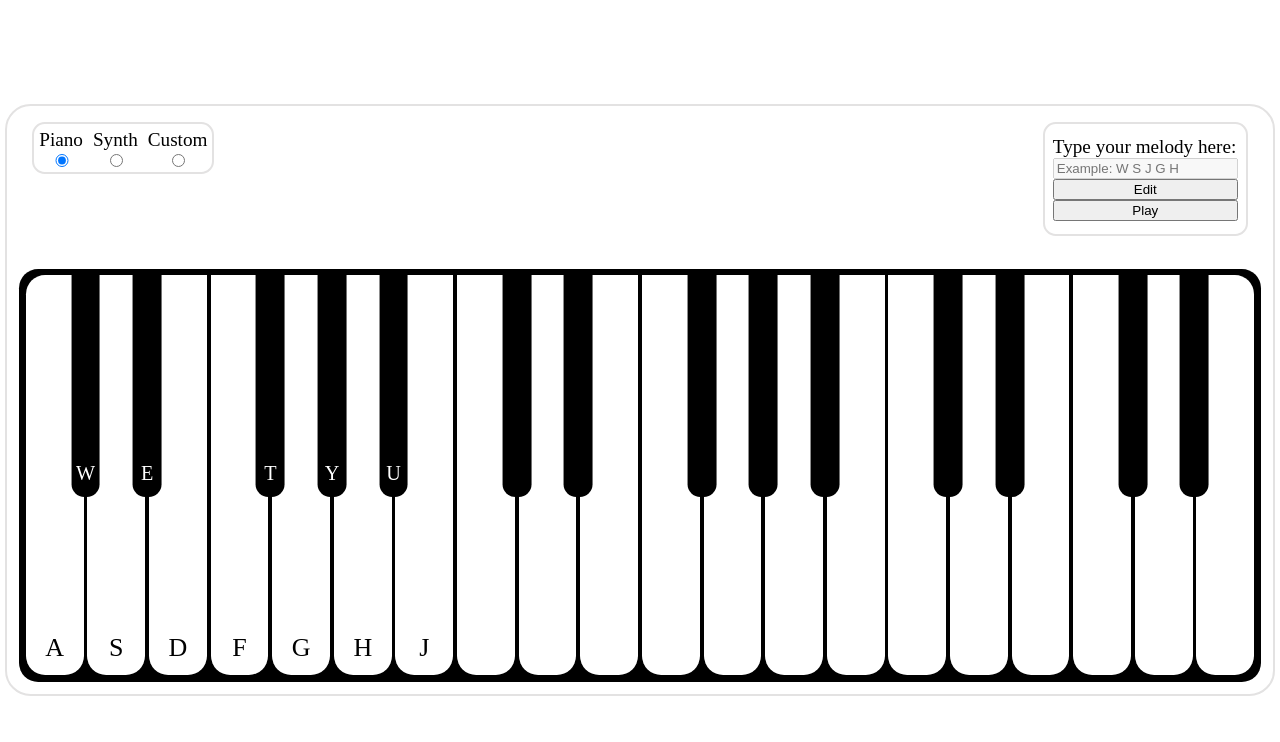
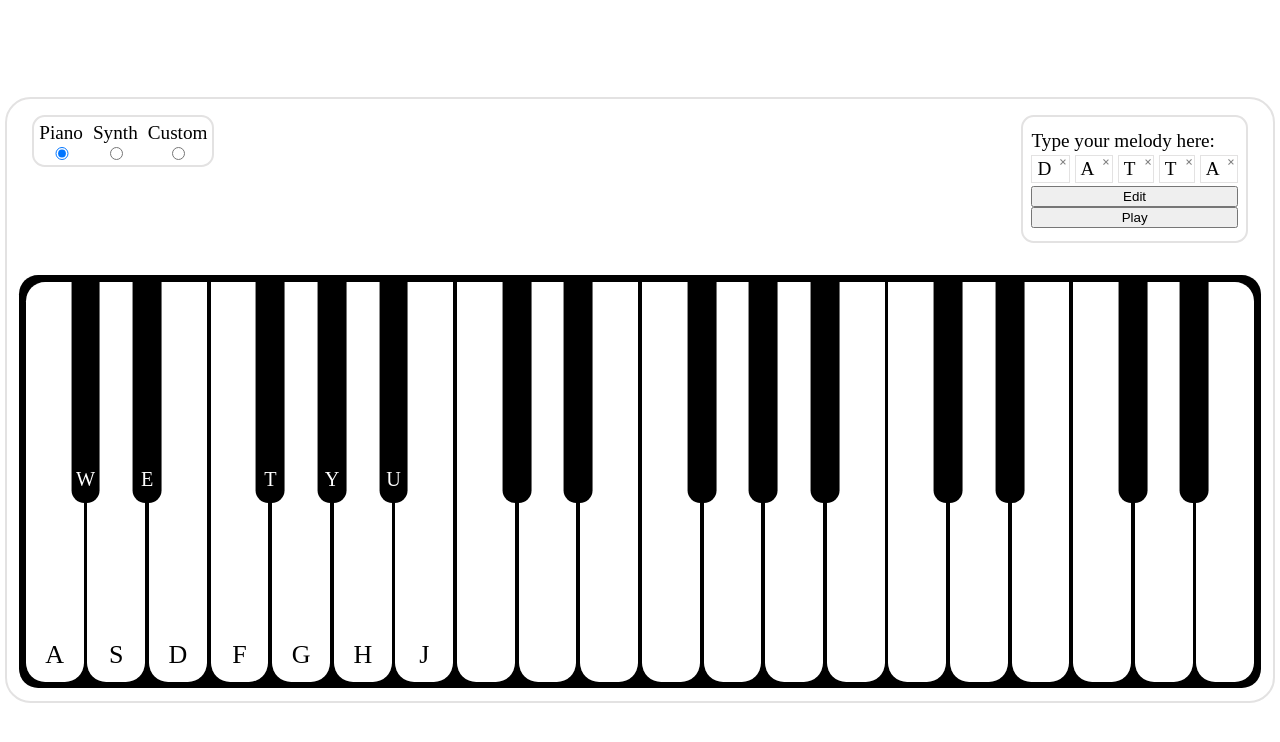
Before and after one commit to andrewfroze/virtual-music-kit, a website built with Vite: page index.html in a window 1280 px wide. Built offline with nearby package versions, Linux system fonts and the light colour scheme.

Commit message:
feat: add melody notes chips

```diff
--- a/src/scripts/keyboard/keyboard.js
+++ b/src/scripts/keyboard/keyboard.js
@@ -41,7 +41,7 @@ class Keyboard {
   }
 
   getAssignedSoundKeys() {
-    return [...this.assignedLightKeys, ...this.assignedDarkKeys].map((key) => key.getKeyLabel());
+    return [...this.assignedLightKeys, ...this.assignedDarkKeys];
   }
 }
 
--- a/src/scripts/main.js
+++ b/src/scripts/main.js
@@ -3,6 +3,7 @@ import { Instrument } from './sound/instrument';
 import { PianoMod } from './piano-mod';
 import { keyboard } from './keyboard/keyboard';
 import { getRandomValueFromArray } from './random';
+import { Melody } from './sound/melody';
 
 const exampleNotesCount = 5;
 const lightKeysCount = 20;
@@ -12,6 +13,15 @@ const pianoMods = [
   new PianoMod('Custom', 'custom'),
 ];
 const instrument = new Instrument();
+const melody = new Melody();
+setMelodyExample();
+
+function setMelodyExample() {
+  const availableNotes = keyboard.getAssignedSoundKeys();
+  for (let i = 0; i < exampleNotesCount; i += 1) {
+    melody.push(getRandomValueFromArray(availableNotes));
+  }
+}
 
 const piano = document.createElement('div');
 piano.className = 'piano';
@@ -59,11 +69,29 @@ pianoMelodyLabel.textContent = "Type your melody here:";
 pianoMelodyLabel.className = 'piano__control-panel__mode-panel-holder__melody-container__piano-melody-label';
 pianoMelodyContainer.append(pianoMelodyLabel);
 
-const pianoMelodyInput = document.createElement('input');
-pianoMelodyInput.placeholder = `Example: ${getMelodyExample()}`;
-pianoMelodyInput.className = 'piano__control-panel__mode-panel-holder__melody-container__piano-melody-input';
-pianoMelodyInput.disabled = true;
+const pianoMelodyInput = document.createElement('div');
+pianoMelodyInput.className = 'piano__control-panel__mode-panel-holder__melody-container__piano-melody-editor';
 pianoMelodyContainer.append(pianoMelodyInput);
+
+
+function generateNotesElement(note) {
+  const noteElement = document.createElement('div');
+  noteElement.className = 'piano__control-panel__mode-panel-holder__melody-container__piano-melody-editor__note';
+
+  const noteLabel = document.createElement('label');
+  noteLabel.textContent = note.getKeyLabel();
+  noteLabel.className = 'piano__control-panel__mode-panel-holder__melody-container__piano-melody-editor__note__label';
+  noteElement.append(noteLabel);
+
+  const crossIconContainer = document.createElement('div');
+  crossIconContainer.className = 'piano__control-panel__mode-panel-holder__melody-container__piano-melody-editor__note__cross-icon';
+  noteElement.append(crossIconContainer);
+  return noteElement;
+}
+
+melody.notes.forEach((melodyNote) => {
+  pianoMelodyInput.append(generateNotesElement(melodyNote));
+});
 
 const pianoMelodyEditButton = document.createElement('button');
 pianoMelodyEditButton.textContent = 'Edit';
@@ -87,14 +115,6 @@ pianoMelodyPlayButton.addEventListener('click', () => {
   // todo play melody
 });
 
-function getMelodyExample() {
-  const exampleNotes = [];
-  const availableNotes = keyboard.getAssignedSoundKeys();
-  for (let i = 0; i < exampleNotesCount; i += 1) {
-    exampleNotes.push(getRandomValueFromArray(availableNotes));
-  }
-  return exampleNotes.join(' ');
-}
 // Piano Keys
 
 const pianoKeysHolder = document.createElement('div');
--- /dev/null
+++ b/src/scripts/sound/melody.js
@@ -0,0 +1,12 @@
+class Melody {
+
+    constructor() {
+        this.notes = [];
+    }
+
+    push(note) {
+        this.notes.push(note);
+    }
+}
+
+export { Melody }
--- a/src/styles/main.scss
+++ b/src/styles/main.scss
@@ -76,8 +76,70 @@ body {
 
 }
 
-.piano__control-panel__mode-panel-holder__melody-container__piano-melody-input {
+.piano__control-panel__mode-panel-holder__melody-container__piano-melody-editor {
+  display: flex;
+  gap: 5px;
+  flex-direction: row;
+  flex-wrap: wrap;
+  padding: 3px 0;
+  height: fit-content;
+}
 
+.piano__control-panel__mode-panel-holder__melody-container__piano-melody-editor {
+  display: flex;
+  gap: 5px;
+  flex-direction: row;
+  flex-wrap: wrap;
+  padding: 3px 0;
+  height: fit-content;
+}
+
+.piano__control-panel__mode-panel-holder__melody-container__piano-melody-editor__note {
+  position: relative;
+
+  border: 1px solid $piano-border-color;
+  padding: 2px 5px;
+
+  padding-right: .9em;
+}
+
+.piano__control-panel__mode-panel-holder__melody-container__piano-melody-editor__note__cross-icon {
+  position: absolute;
+
+  top: 10%;
+  right: 5%;
+
+  width: 20%;
+  aspect-ratio: 1;
+  color: gray;
+
+  cursor: pointer;
+
+  &::before,
+  &::after {
+    content: '';
+    position: absolute;
+
+    top: 50%;
+    left: 50%;
+
+    width: 100%;
+    height: 1px;
+
+    background: currentColor;
+  }
+
+  &::before {
+    transform: translate(-50%, -50%) rotate(45deg);
+  }
+
+  &::after {
+    transform: translate(-50%, -50%) rotate(-45deg);
+  }
+}
+
+.piano__control-panel__mode-panel-holder__melody-container__piano-melody-editor__note__cross-icon:hover {
+  color: red;
 }
 
 .piano__control-panel__mode-panel-holder__melody-container__piano-melody-play-button{
@@ -121,6 +183,7 @@ body {
   display: flex;
   justify-content: center;
   align-items: flex-end;
+  cursor: pointer;
 
   &:hover {
     background-color: $piano-light-key-hover-color;
@@ -152,6 +215,7 @@ body {
   display: flex;
   justify-content: center;
   align-items: flex-end;
+  cursor: pointer;
 
   &:hover {
     background-color: $piano-dark-key-hover-color;
@@ -172,6 +236,7 @@ body {
   justify-content: center;
   align-items: center;
   box-sizing: border-box;
+  cursor: pointer;
 }
 
 .piano__keys-holder__light-key__assigned-key-label {
```
